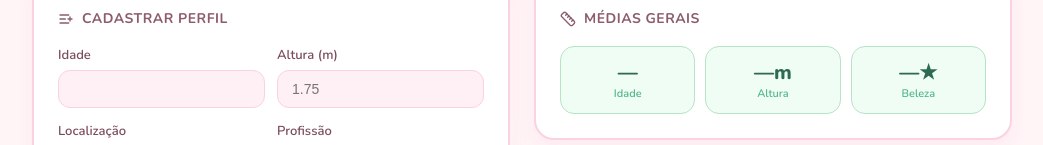
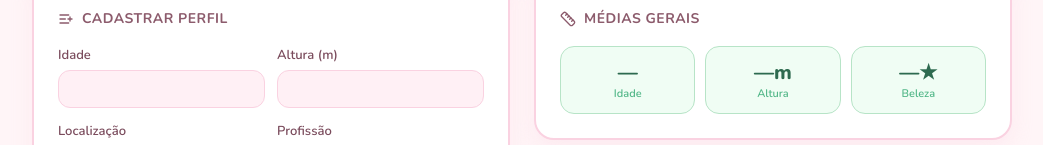
Before and after one commit to gwedosun/bumble-catch, a Next.js app: page / in a window 1280 px wide. Shown: the part 162-307 px from the top of the page, without its empty margins (118-1161 px from the left). Built offline with nearby package versions, Linux system fonts and the light colour scheme; no server answers; the database is empty.

Commit message:
remoção de placeholder

```diff
--- a/app/page.js
+++ b/app/page.js
@@ -324,7 +324,7 @@ export default function App() {
                 </div>
                 <div className="rc-field">
                   <label className="rc-label">Altura (m)</label>
-                  <input className="rc-input" type="number" step="1.60" placeholder="1.75" value={altura} onChange={(e) => setAltura(e.target.value)} />
+                  <input className="rc-input" type="number" step="1.60" placeholder="" value={altura} onChange={(e) => setAltura(e.target.value)} />
                 </div>
               </div>
 
```
